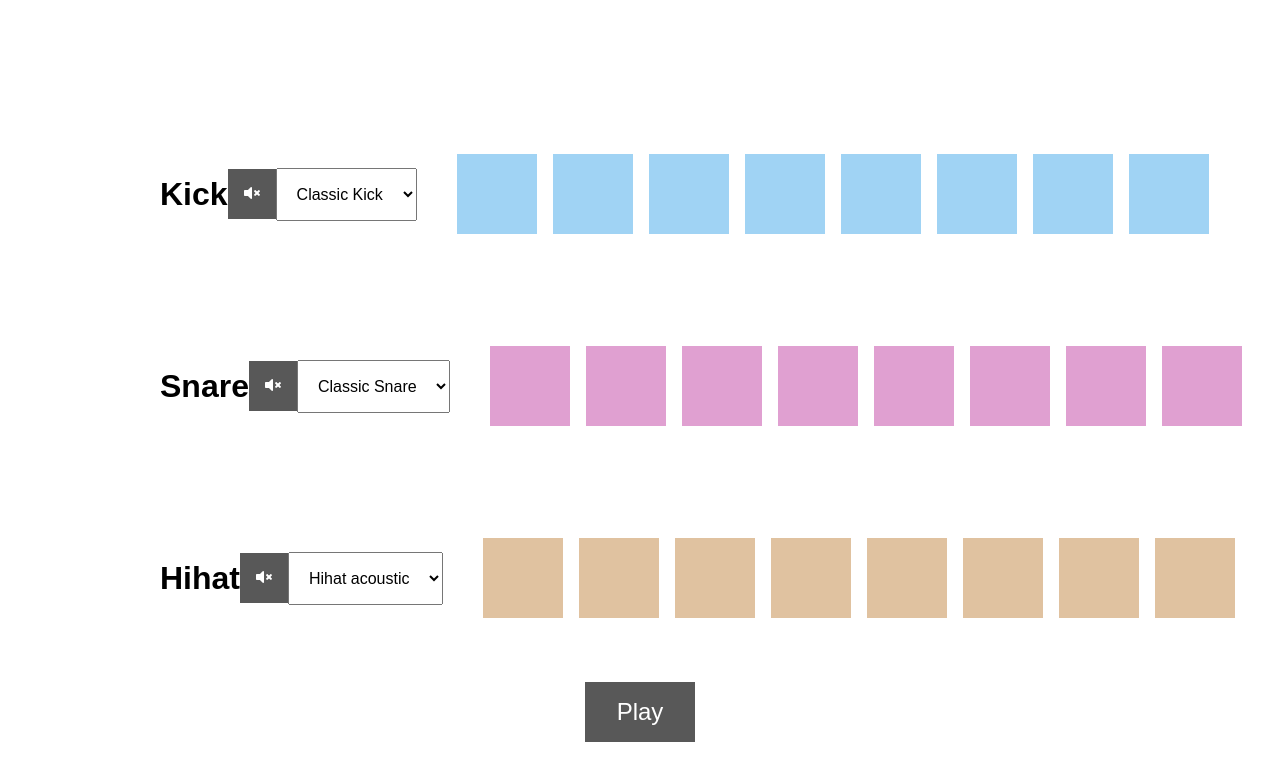
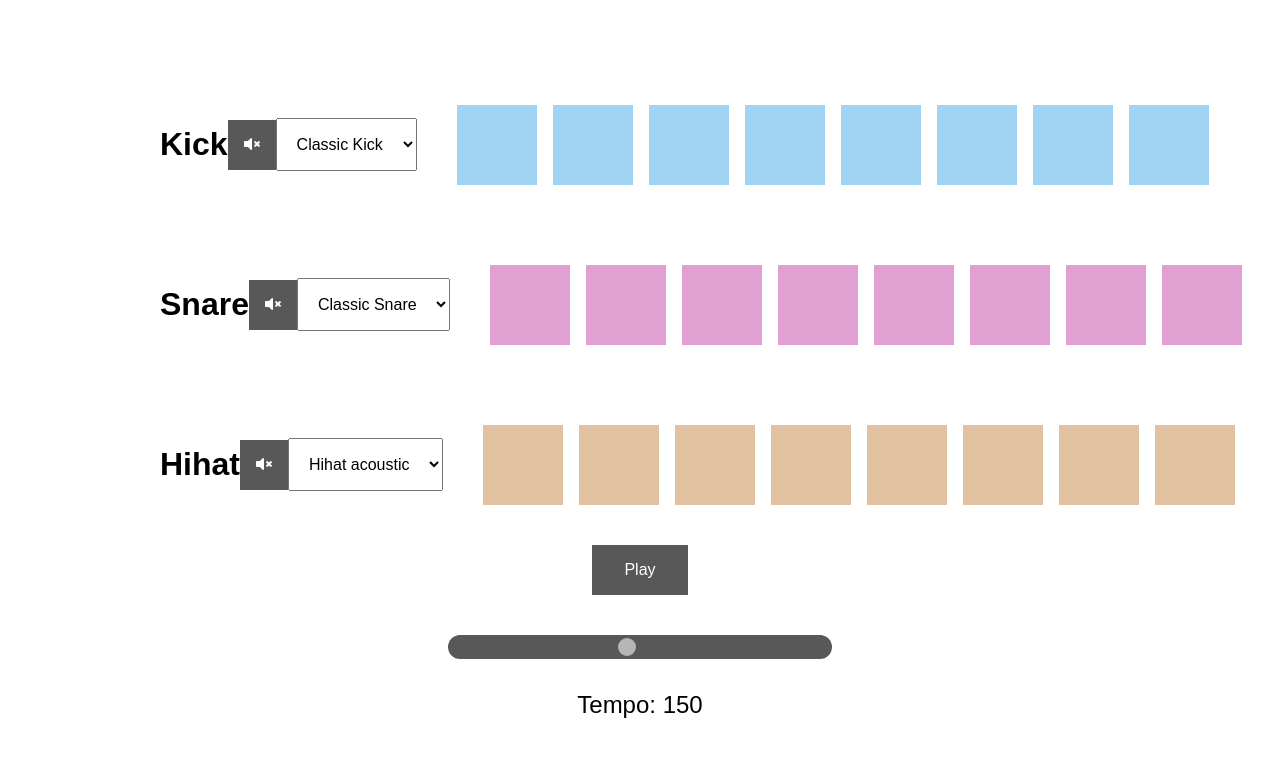
Before and after one commit to Jainishsakhidas/BeatMaker, a plain HTML site: page index.html in a window 1280 px wide. Drawn offline with Linux system fonts and the light colour scheme.

Commit message:
Adding tempo

```diff
--- a/app.js
+++ b/app.js
@@ -13,6 +13,7 @@ class Drumkit {
     this.isPlaying = null;
     this.selects = document.querySelectorAll("select");
     this.muteBtns = document.querySelectorAll(".mute");
+    this.tempoSlider = document.querySelector(".tempo-slider");
   }
   activePad() {
     this.classList.toggle("active");
@@ -107,6 +108,19 @@ class Drumkit {
       }
     }
   }
+  changeTempo(e) {
+    const tempoText = document.querySelector(".tempo-nr");
+    tempoText.innerText = e.target.value;
+  }
+  updateTempo(e) {
+    this.bpm = e.target.value;
+    clearInterval(this.isPlaying);
+    this.isPlaying = null;
+    const playBtn = document.querySelector(".play");
+    if (playBtn.classList.contains("active")) {
+      this.start();
+    }
+  }
 }
 
 const drumKit = new Drumkit();
@@ -136,3 +150,10 @@ drumKit.muteBtns.forEach((btn) => {
     drumKit.mute(e);
   });
 });
+
+drumKit.tempoSlider.addEventListener("input", function (e) {
+  drumKit.changeTempo(e);
+});
+drumKit.tempoSlider.addEventListener("change", function (e) {
+  drumKit.updateTempo(e);
+});
--- a/index.html
+++ b/index.html
@@ -80,6 +80,16 @@
         </div>
       </div>
       <button class="play">Play</button>
+      <div class="tempo">
+        <input
+          type="range"
+          class="tempo-slider"
+          min="20"
+          max="300"
+          value="150"
+        />
+        <p>Tempo: <span class="tempo-nr">150</span></p>
+      </div>
     </div>
 
     <audio class="kick-sound" src="./sounds/kick-classic.wav"></audio>
--- a/style.css
+++ b/style.css
@@ -56,7 +56,7 @@ svg {
   align-items: center;
   width: 80%;
   justify-content: space-between;
-  margin-top: 5rem;
+  margin-top: 3rem;
 }
 
 .kick,
@@ -88,12 +88,12 @@ svg {
 
 .play {
   padding: 1rem 2rem;
-  font-size: 1.5rem;
+  font-size: 1rem;
   background: rgb(88, 88, 88);
   color: white;
   border: none;
   cursor: pointer;
-  margin-top: 3rem;
+  margin-top: 1.5rem;
 }
 select {
   padding: 1rem;
@@ -104,6 +104,38 @@ select {
   background: rgb(182, 182, 182);
 }
 
+.tempo {
+  margin: 1.5rem;
+  width: 30%;
+}
+
+.tempo-slider {
+  padding: 0.2rem;
+  -webkit-appearance: none;
+  appearance: none;
+  margin: 1rem 0rem;
+  width: 100%;
+  position: relative;
+  background: rgb(88, 88, 88);
+  border-radius: 1rem;
+  cursor: pointer;
+}
+.tempo-slider::-webkit-slider-thumb {
+  -webkit-appearance: none;
+  width: 18px;
+  height: 18px;
+  border-radius: 10px;
+  background-color: rgb(182, 182, 182);
+  overflow: visible;
+  cursor: pointer;
+}
+
+.tempo p {
+  font-size: 1.5rem;
+  margin: 1rem;
+  text-align: center;
+}
+
 @keyframes playTrack {
   from {
     transform: scale(1);
```
